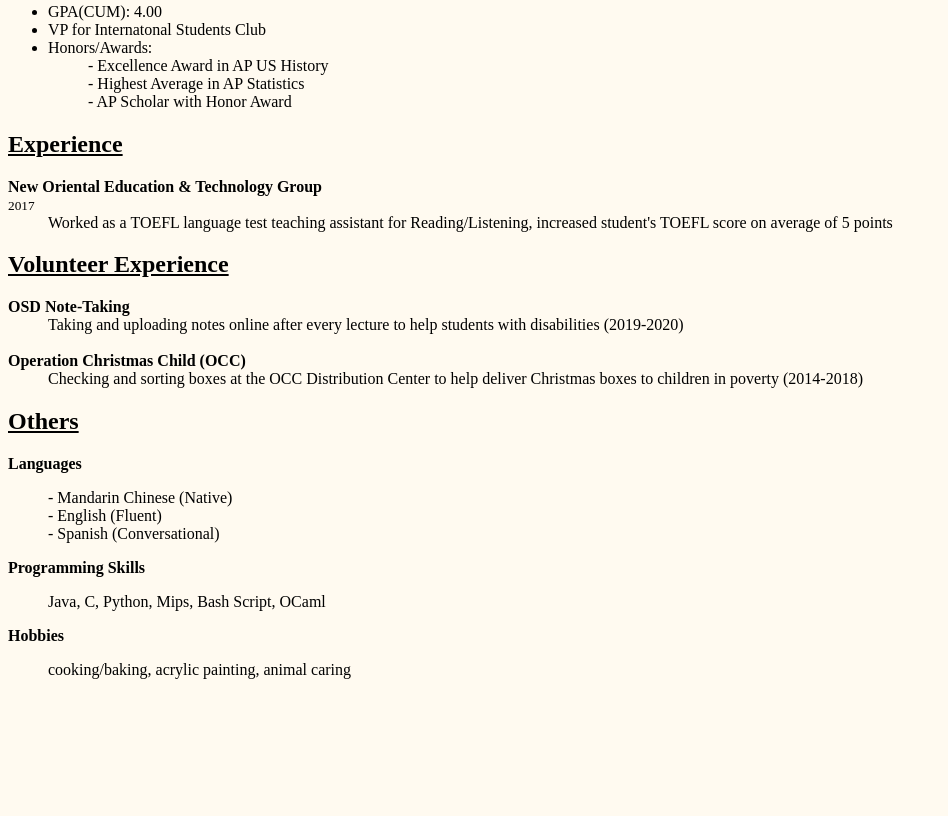
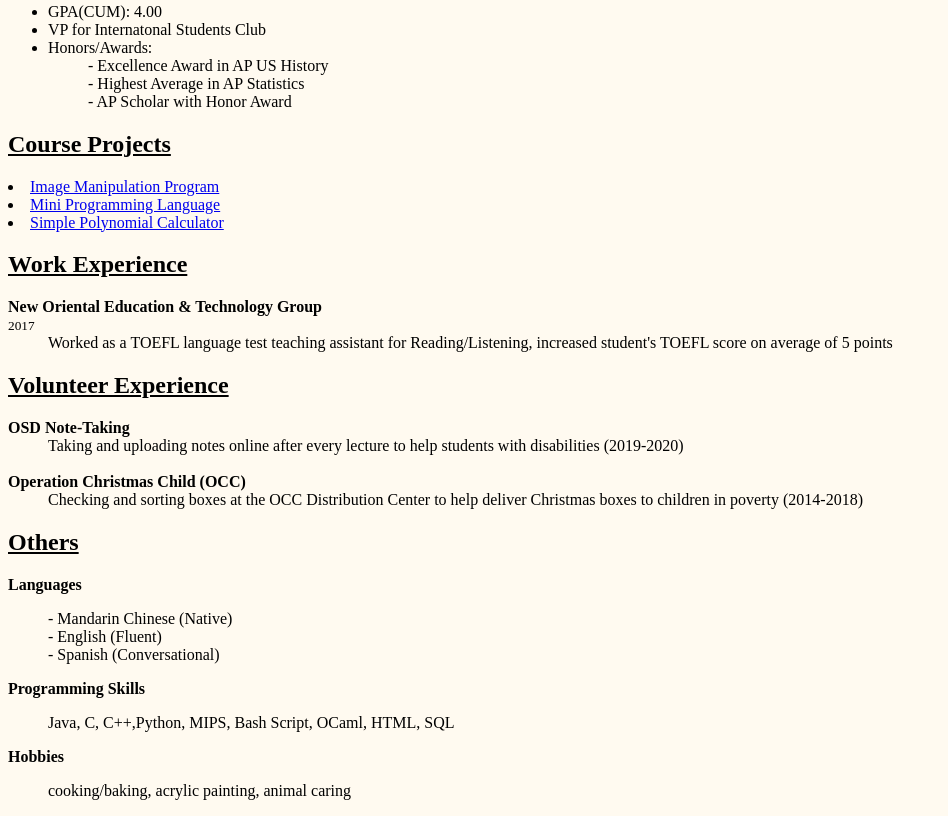
Before and after one commit to Dora0523/CV, a plain HTML site: page index.html in a window 1280 px wide. Shown: the part 372-1188 px from the top of the page, without its empty margins (0-948 px from the left). Before the commit the page ends 1067 px from the top, so only its background shows below. Drawn offline with Linux system fonts and the light colour scheme.

Commit message:
Update index.html

```diff
--- a/index.html
+++ b/index.html
@@ -52,8 +52,28 @@
      </p>
 
      <p>
+        <header>
+            <h2><u>Course Projects</u></h2>
+        </header>
+
+        <body>
+            <li>
+                <a href="https://github.com/Dora0523/imageManipulation ">Image Manipulation Program</a>
+            </li>
+
+            <li>
+                <a href="https://github.com/Dora0523/MiniLang">Mini Programming Language</a>
+            </li>
+
+            <li>
+                <a href="https://github.com/Dora0523/polyApp">Simple Polynomial Calculator</a>
+            </li>
+
+        </body>
+
+     <p>
          <header>
-             <h2><u>Experience</u></h2>
+             <h2><u>Work Experience</u></h2>
          </header>
 
          <body>
@@ -103,7 +123,7 @@
             <p>
                 <b>Programming Skills</b>
                 <br/>
-                <dd>Java, C, Python, Mips, Bash Script, OCaml</dd>
+                <dd>Java, C, C++,Python, MIPS, Bash Script, OCaml, HTML, SQL</dd>
 
             </p>
 
```
